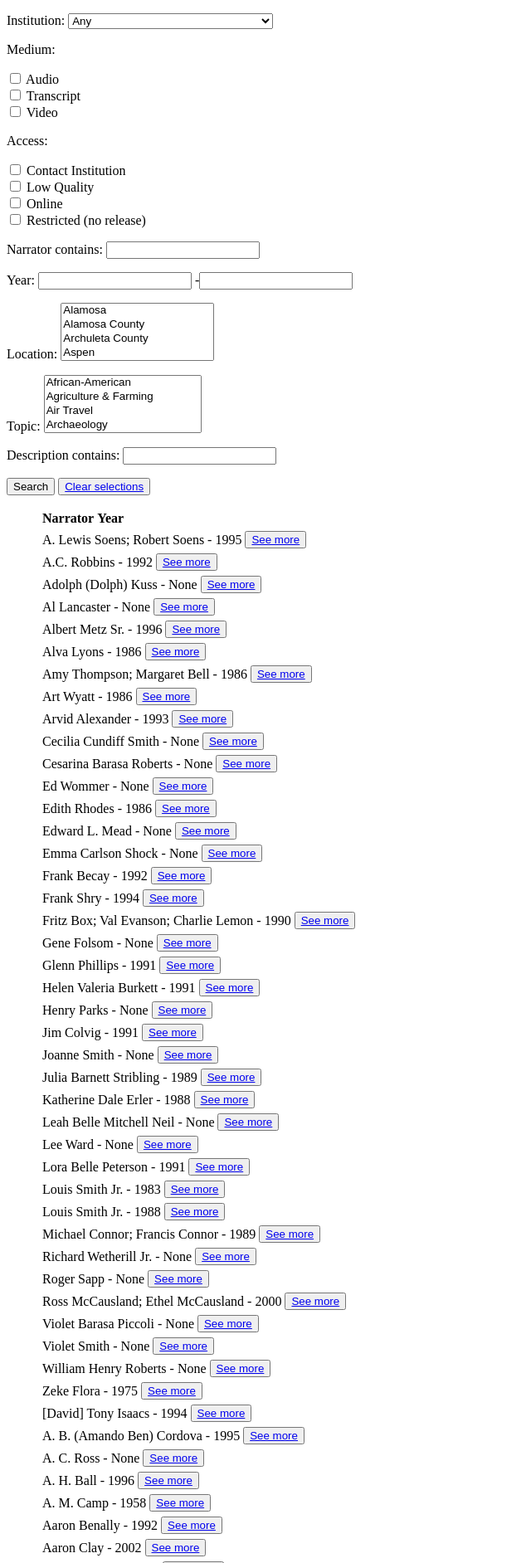
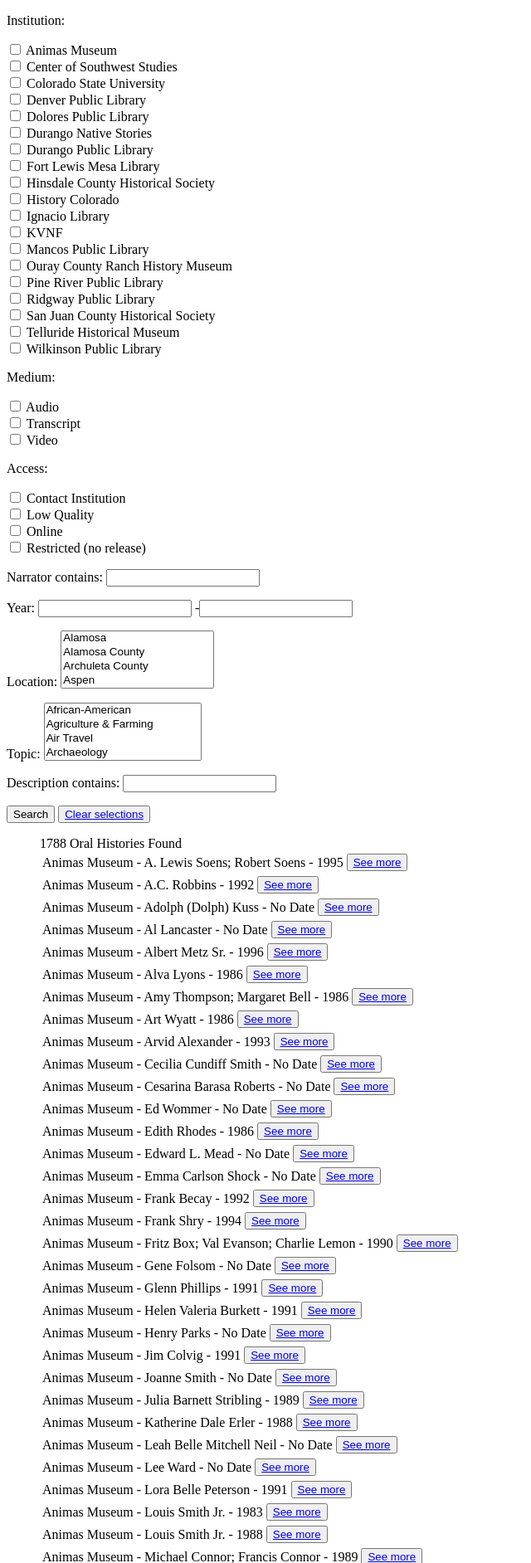
Before and after one commit to kyliefmiller/ohinventory, a Django app: page /database/ in a window 1280 px wide. Shown: the part 44-1928 px from the top of the page at 83% size, without its empty margins (0-640 px from the left). Run offline with Django 5.2, Linux system fonts and the light colour scheme; data comes from the database, SQL or seed files in the repository; both versions use the stored data as it was after the commit; lists and menus that the app fills with data are empty.

Commit message:
add count

```diff
--- a/database/filters.py
+++ b/database/filters.py
@@ -18,7 +18,7 @@ def get_choices_for_field(model, field_name):
 
 class EntryFilter(django_filters.FilterSet):
 
-    institution = django_filters.ChoiceFilter(choices=OHEntry.Institution.choices, lookup_expr='exact', empty_label='Any')
+    institution = django_filters.MultipleChoiceFilter(choices=OHEntry.Institution.choices, widget=CheckboxSelectMultiple)
     medium = django_filters.MultipleChoiceFilter(
         choices=get_choices_for_field(OHEntry, 'medium'),
         method='filter_by_comma_separated',
--- a/database/models.py
+++ b/database/models.py
@@ -10,17 +10,20 @@ class OHEntry(models.Model):
         DOLORESPUBLICLIBRARY = "Dolores Public Library", _("Dolores Public Library")
         DURANGONATIVESTORIES = "Durango Native Stories", _("Durango Native Stories")
         DURANGOPUBLICLIBRARY = "Durango Public Library", _("Durango Public Library")
+        FORTLEWISMESALIBRARY = "Fort Lewis Mesa Library", _("Fort Lewis Mesa Library")
         HINSDALECOUNTYHISTORICALSOCIETY = "Hinsdale County Historical Society", _("Hinsdale County Historical Society")
         HISTORYCOLORADO = "History Colorado", _("History Colorado")
         IGNACIOLIBRARY = "Ignacio Library", _("Ignacio Library")
         KVNF = "KVNF", _("KVNF")
+        MANCOSPUBLICLIBRARY = "Mancos Public Library", _("Mancos Public Library")
+        OURAYCOUNTYRANCHHISTORYMUSEUM = "Ouray County Ranch History Museum", _("Ouray County Ranch History Museum")
         PINERIVERPUBLICLIBRARY = "Pine River Public Library", _("Pine River Public Library")
         RIDGWAYPUBLICLIBRARY = "Ridgway Public Library", _("Ridgway Public Library")
         SANJUANCOUNTYHISTORICALSOCIETY = "San Juan County Historical Society", _("San Juan County Historical Society")
         TELLURIDEHISTORICALMUSEUM = "Telluride Historical Museum", _("Telluride Historical Museum")
         WILKINSONPUBLICLIBRARY = "Wilkinson Public Library", _("Wilkinson Public Library")
-        OURAYCOUNTYRANCHHISTORYMUSEUM = "Ouray County Ranch History Museum", _("Ouray County Ranch History Museum")
-        FORTLEWISMESALIBRARY = "Fort Lewis Mesa Library", _("Fort Lewis Mesa Library")
+
+
     institution = models.CharField(max_length=100, choices=Institution)
     medium = models.CharField(max_length=100)
     access = models.CharField(max_length=100)
--- a/database/templates/entries.html
+++ b/database/templates/entries.html
@@ -18,27 +18,22 @@
     </form>
 
     <ul>
-
-
-
+        {{ filter.qs.count }} Oral Histories Found
             <table>
-                <thead>
-                    <th>Narrator</th>
-                    <th>Year</th>
-                </thead>
                 {% for entry in filter.qs %}
                     <table>
                         <tr>
-                            <td> {{ entry.narrator}} </td>
-                            <td> - {{ entry.year }} </td>
+                            <td> {{entry.institution}} </td>
+                            <td> - {{ entry.narrator}} </td>
+                            {% if entry.year is None %}
+                                <td> - No Date </td>
+                            {% else %}
+                                <td> - {{ entry.year }} </td>
+                            {% endif %}
                             <td> <button><a href="/database/oral-history/{{entry.id}}"> See more </a></button> </td>
                         </tr>
                     </table>
             </table>
-
-        {% empty %}
-
-            <li> No matching oral history. </li>
 
         {% endfor %}
     </ul>
```
Also changed, not shown: database/templates/single-entry.html (+9 -1 lines), database/migrations/0005_alter_ohentry_institution.py (added), db.sqlite3.
